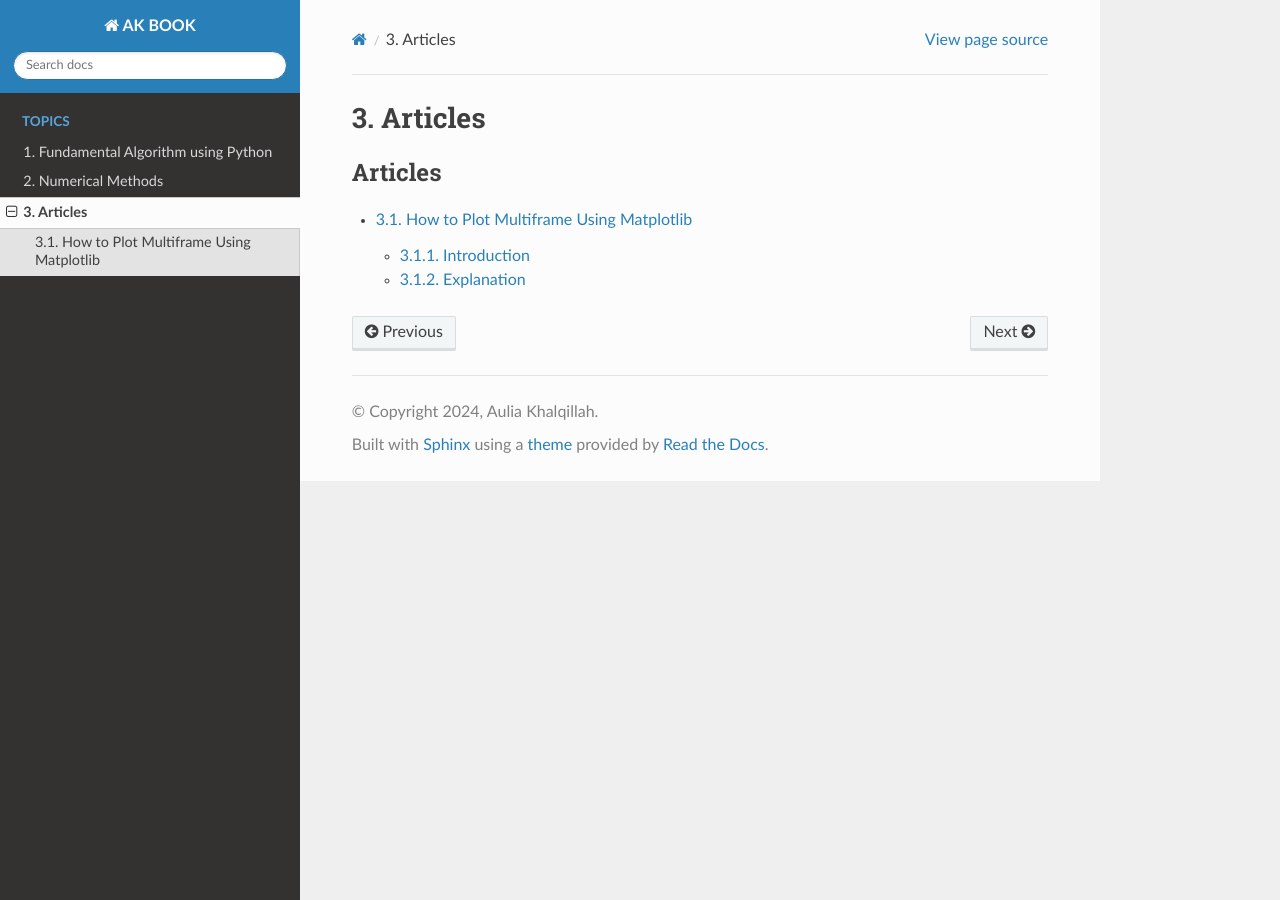
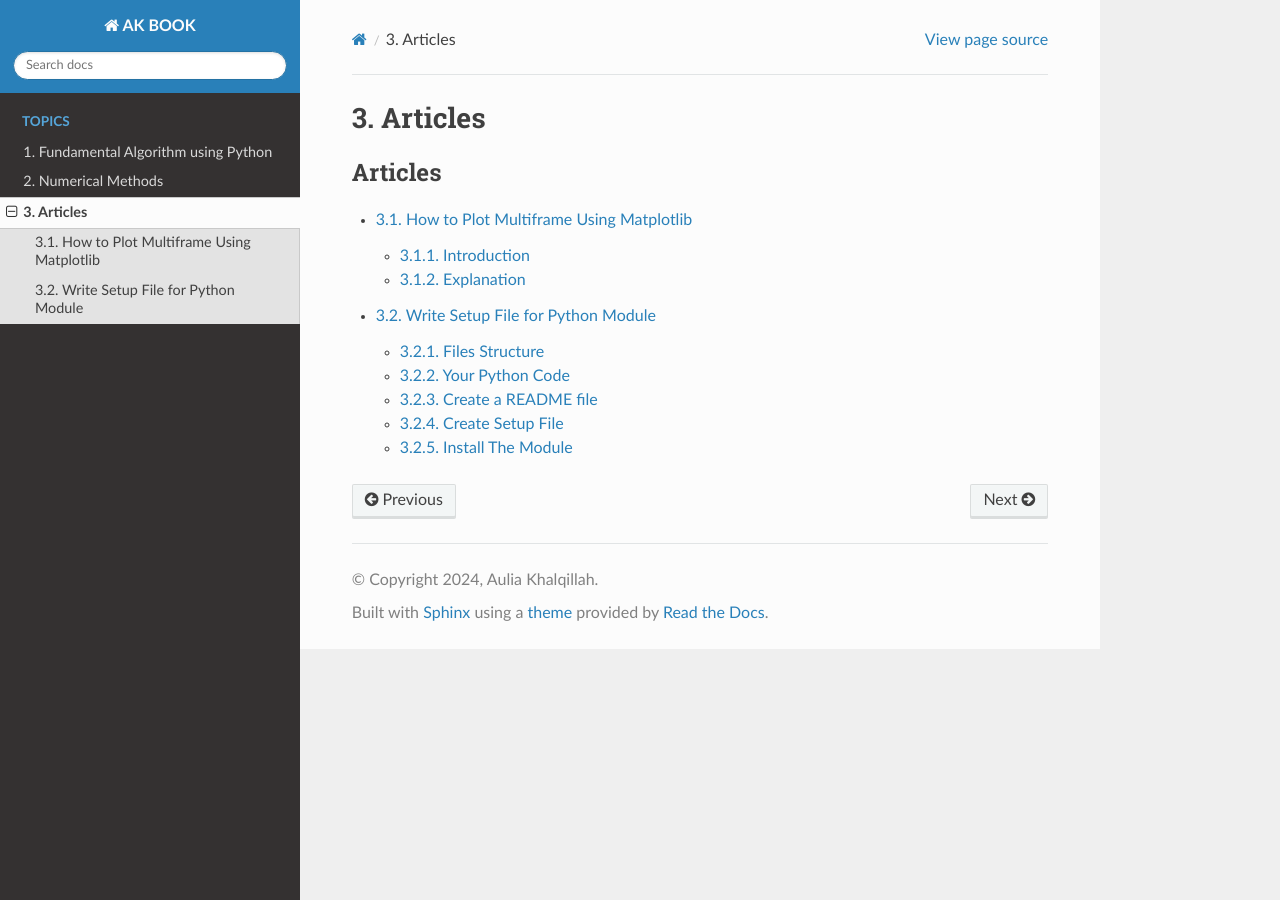
Before and after one commit to auliakhalqillah/akbook, a Sphinx documentation site: the page built from docs/source/Articles.rst, in a window 1280 px wide. Built offline with Sphinx 7.4.7 and the Read the Docs theme 3.1.0, drawn with Linux system fonts in a browser that asks for light colours.

Commit message:
Update Articles.rst

```diff
--- a/docs/source/Articles.rst
+++ b/docs/source/Articles.rst
@@ -5,3 +5,4 @@ Articles
   :caption: Articles
 
   How to Plot Multiframe Using Matplotlib
+  Write Setup File for Python Module
```
